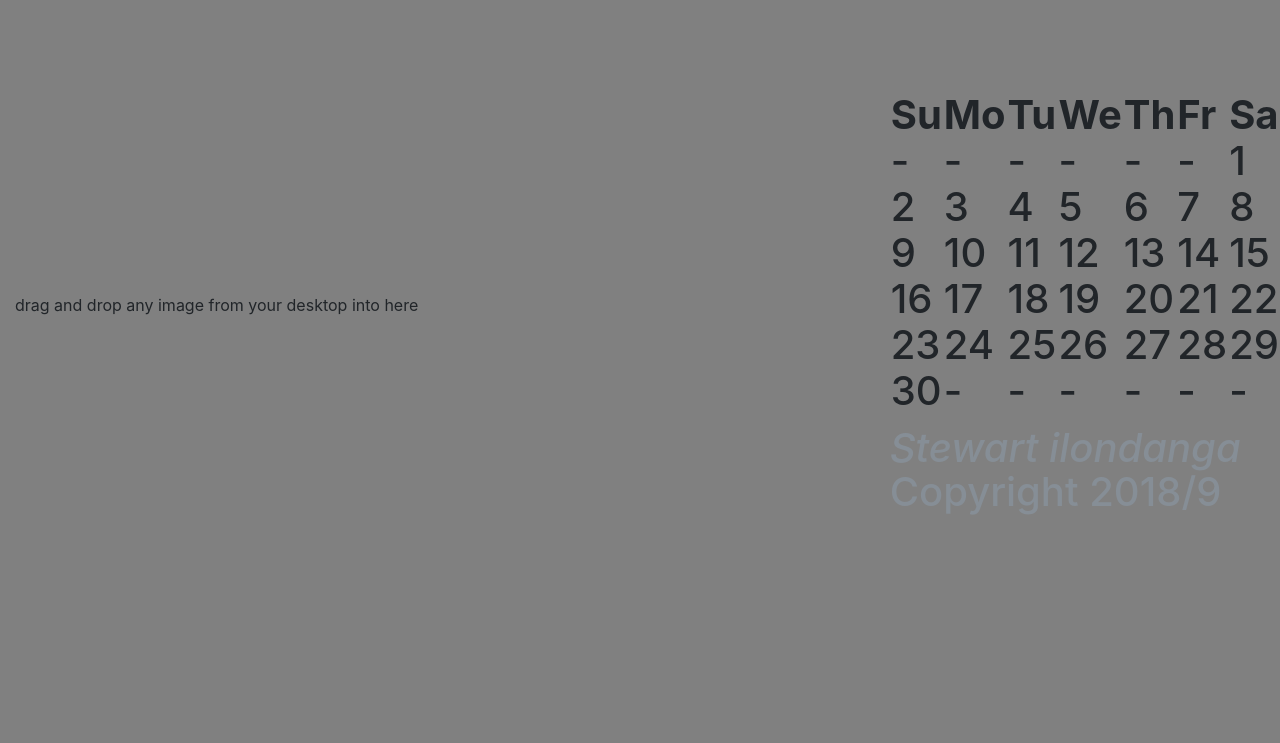
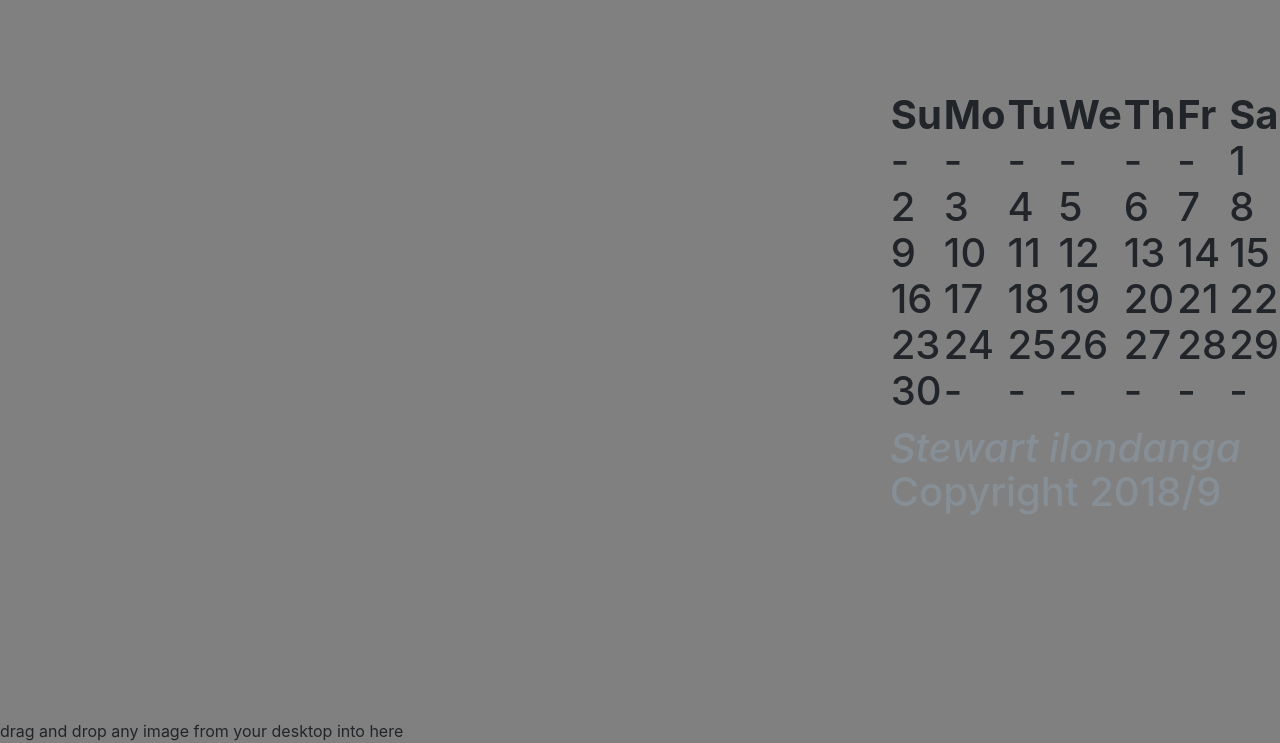
Before and after one commit to stewilondanga/imagez-getter, a plain HTML site: page index.html in a window 1280 px wide. Shown: the part 87-830 px from the top of the page. Before the commit the page ends 800 px from the top, so only its background shows below. Drawn offline with nearby package versions, Linux system fonts and the light colour scheme.

Commit message:
add css/styles.css

```diff
--- a/css/styles.css
+++ b/css/styles.css
@@ -21,13 +21,14 @@ body {
   height: 1.5em;
 }
 
-/*.explainer {
+.explainer {
   position: absolute;
   bottom: -26px;
   height: 20px;
   left: 0;
 }
-.explainer p {
+
+/*.explainer p {
   color: white;
   margin: 0;
   font-size: 12px;
```
